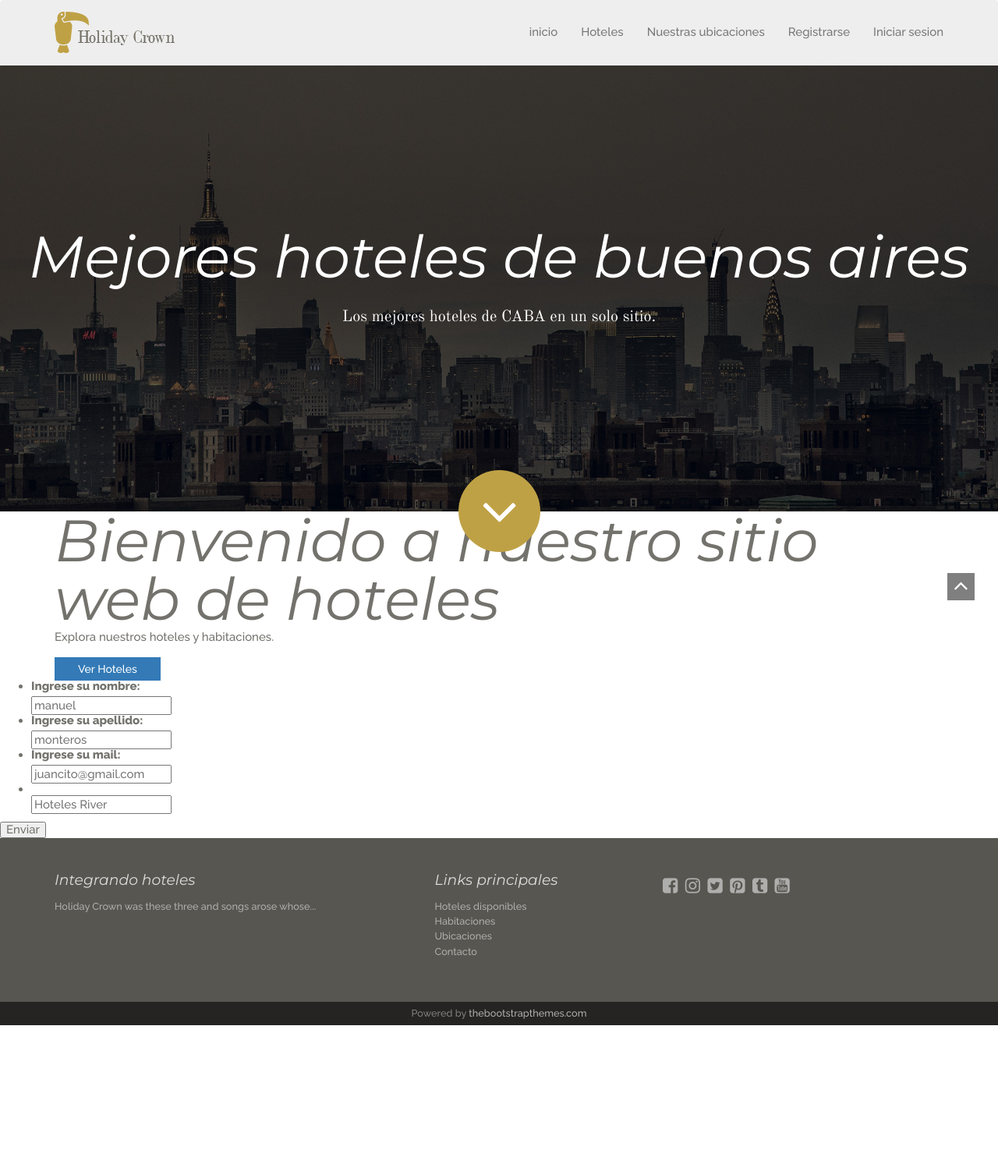
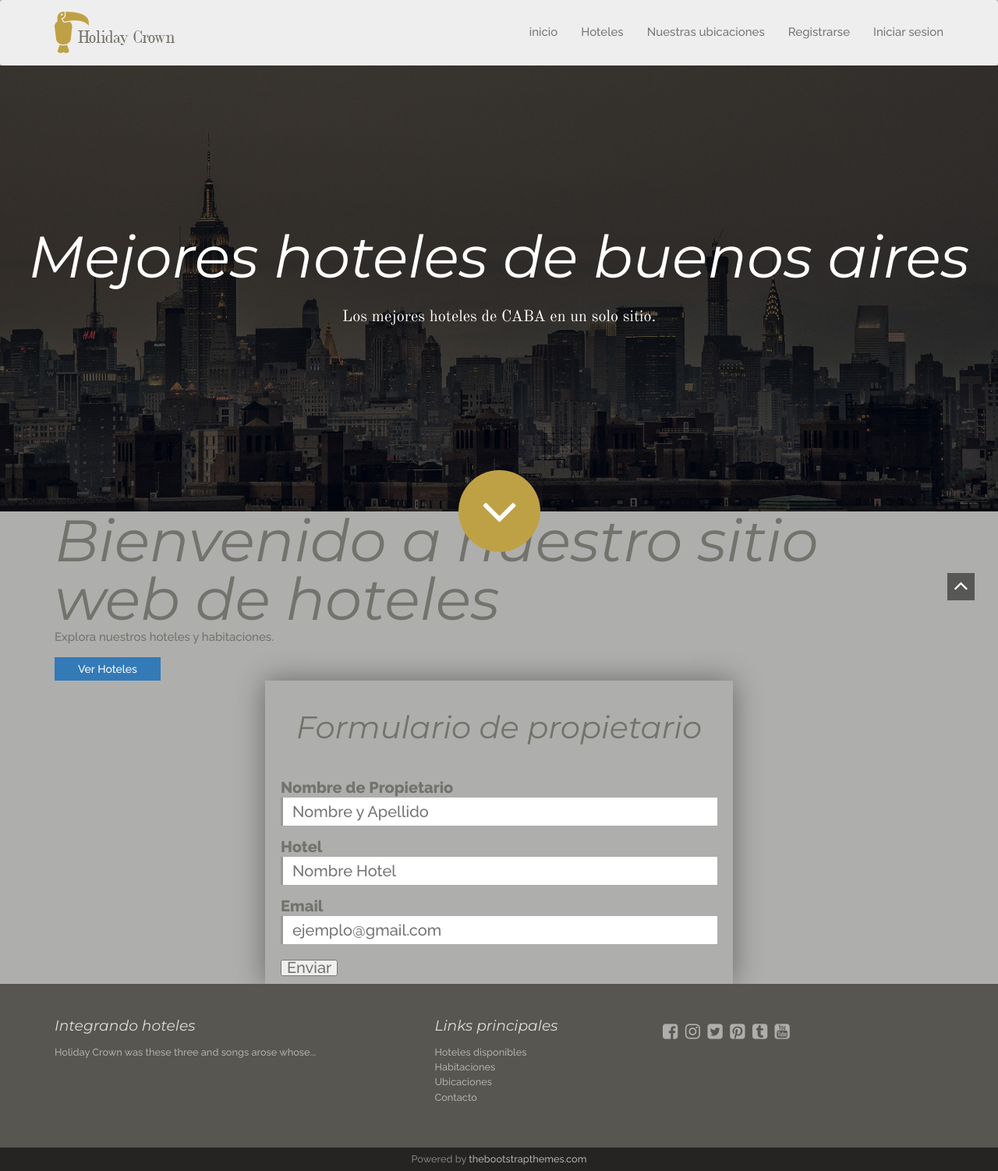
Before and after one commit to MartinezFacundoFiuba/hotel-app, a Flask app: page /registrar_propietario in a window 1280 px wide. Shown: the whole page at 78% size. Before the commit the page ends 1315 px from the top, so only its background shows below. Run offline with Flask 3, Linux system fonts and the light colour scheme; some libraries are stand-ins or nearby versions.

Commit message:
creación de registro-propietario html-css #3

```diff
--- a/frontend/frontend/app.py
+++ b/frontend/frontend/app.py
@@ -18,6 +18,9 @@ def contacto():
 @app.route('/registrar_propietario')
 def registro_propietario():
     return render_template('registrar_propietario.html')
+@app.route('/registrar_inquilino')
+def registro_inquilino():
+    return render_template('registrar_inquilino.html')
 @app.route('/registro')
 def registro():
     return render_template('registro.html')
--- a/frontend/frontend/static/css/style.css
+++ b/frontend/frontend/static/css/style.css
@@ -3,6 +3,37 @@
 body{background-color: #fff;font-family: 'Raleway', sans-serif;font-size: 15px;line-height: 15px; color: #73726C;}
 
 
+.cuerpo-del-formulario {
+    margin: 0;
+    background-color:#AEAEAC;
+}
+
+input {
+
+    width: 100%;
+    box-sizing: border-box;
+    padding: 6px 12px;
+    border: none;
+    border-left: 3px solid #999;
+}
+
+form {
+    /*background: #ededed;*/
+    padding: 0px 0;
+    max-width: 600px;
+    margin: auto;
+    box-shadow: 0px 0px 35px #0006;
+    font-size: 20px;
+}
+
+.form_input {
+    padding: 10px 20px;
+}
+
+.titulo {
+    text-align: center;
+
+}
 
 .btn,a,a:hover{text-decoration: none;-webkit-transition: all 0.3s ease-in-out;-moz-transition: all 0.3s ease-in-out;-ms-transition: all 0.3s ease-in-out;-o-transition: all 0.3s ease-in-out;transition: all 0.3s ease-in-out;outline:0 ;}
 
--- a/frontend/frontend/templates/registrar_propietario.html
+++ b/frontend/frontend/templates/registrar_propietario.html
@@ -1,30 +1,26 @@
 {% extends 'base.html' %}
 
 {%block main%}
-<form id = "formulario_propietario" action=""method="post">
-    <ul>
-        <li>
-            <label for="nombre">Ingrese su nombre:</label>
-            <br>
-            <input type="text" id="nombre" placeholder="manuel">
-        </li>
-        <li>
-            <label for="apellido">Ingrese su apellido:</label>
-            <br>
-            <input type="text" id="apellido" placeholder="monteros">
-        </li>
-        <li>
-            <label for="email">Ingrese su mail:</label>
-            <br>
-            <input type="text" id="email" placeholder="juancito@gmail.com">
-        </li>
-        <li>
-            <label for="nombre_de_empresa"></label>
-            <br>
-            <input type="text" id="email" placeholder="Hoteles River">
-        </li>
-    </ul>
-    <button type="submit">Enviar</button>
+<body class="cuerpo-del-formulario">
+<div id="formulario-propietario">
+<form id action="method"="post">
+    <h2 class="titulo">Formulario de propietario </h2>
+    <div class="form_input">
+        <label for="nombre-de-propietario">Nombre de Propietario</label>
+        <input type="text" placeholder="Nombre y Apellido" id="nombre-propietario">
+    </div>
+    <div class="form_input">
+        <label for="nombre-de-hotel">Hotel</label>
+        <input type="text" placeholder="Nombre Hotel" id="nombre-hotel">
+    </div>
+    <div class="form_input">
+        <label for="email">Email</label>
+        <input type="email" placeholder="ejemplo@gmail.com" id="email">
+    </div>
+    <div class="form_input">
+        <button type="submit" id="boton-formulario">Enviar</button>
+    </div>
 </form>
-
+</div>
+</body>
 {% endblock %}
--- a/frontend/frontend/templates/registro.html
+++ b/frontend/frontend/templates/registro.html
@@ -2,5 +2,5 @@
 {% block main %}
 <p>Bienvenido al apartado de registro</p>
 <td><a href="{{ url_for('registro_propietario')}}" class="button">Haga click aqui para registrarse como propietario</a></td>
-<td><a href="{{ url_for('registro_propietario')}}" class="button">Haga click aqui para registrarse como usuario</a></td>
+<td><a href="{{ url_for('registro_inquilino')}}" class="button">Haga click aqui para registrarse como usuario</a></td>
 {% endblock %}
```
